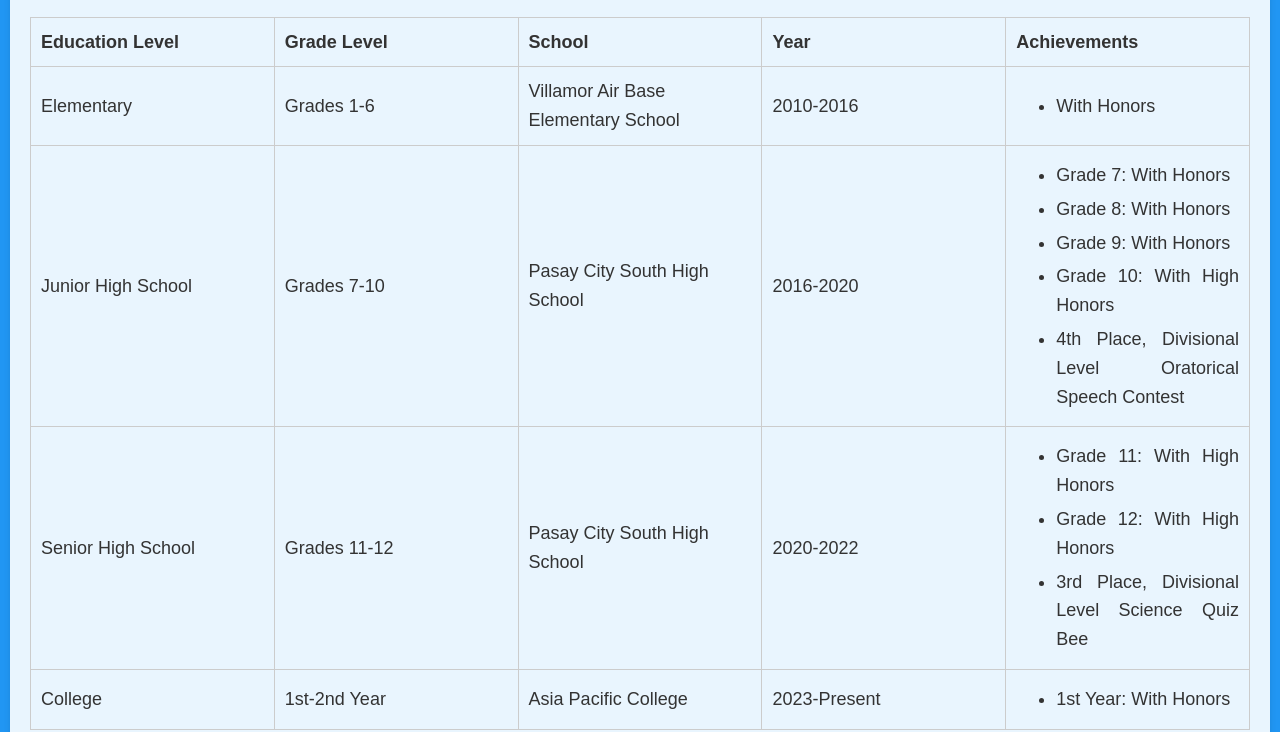
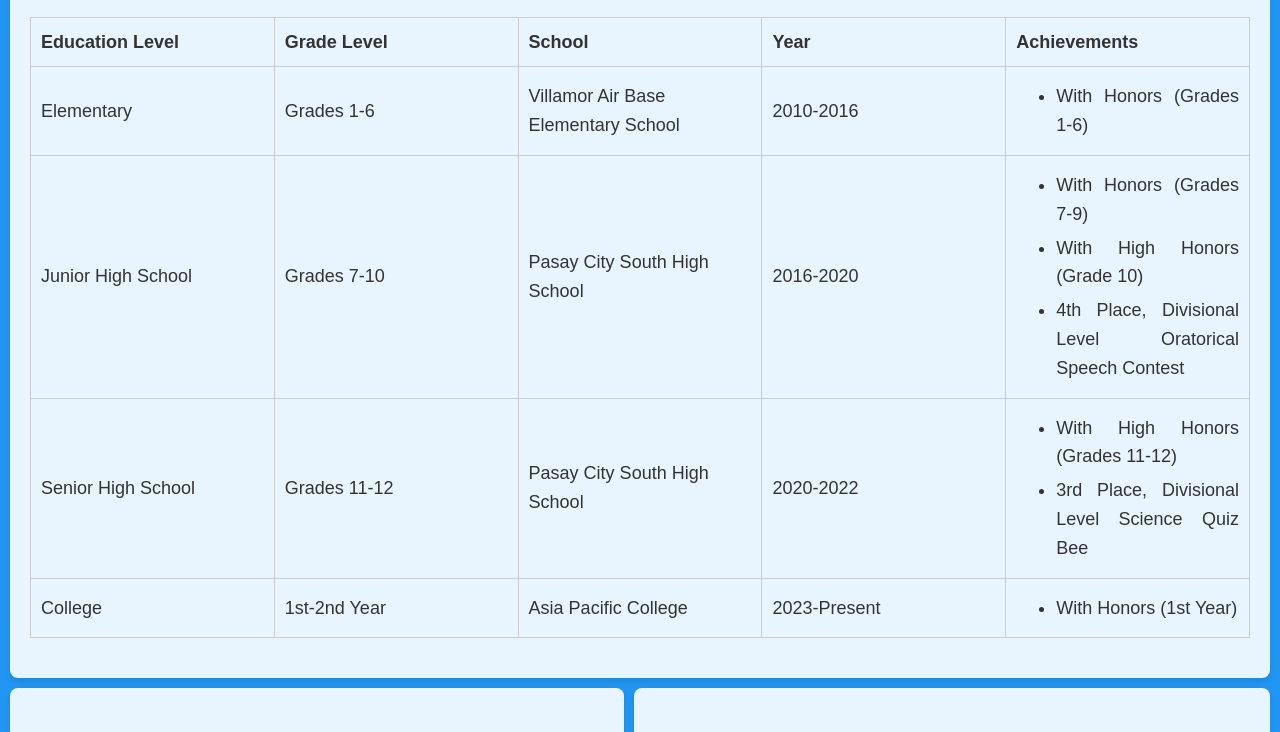
Before and after one commit to rhndzvs/WEBPROG-Personal-Website, a plain HTML site: page home/index.html in a window 1280 px wide. Shown: the part 505-1237 px from the top of the page. Drawn offline with Linux system fonts and the light colour scheme.

Commit message:
Finalize flexbox and grid template

```diff
--- a/home/css/flexbox-grid.css
+++ b/home/css/flexbox-grid.css
@@ -41,6 +41,14 @@ li {
     margin: 5px 0;
 }
 
+.item1 { grid-area: header; }
+.item2 { grid-area: education; }
+.item3 { grid-area: course; }
+.item4 { grid-area: experience; }
+.item5 { grid-area: hobbies; }
+.item6 { grid-area: goals; }
+.item7 { grid-area: gallery; }
+
 .grid-container {
     display: grid;
     grid-template-areas:
@@ -73,14 +81,6 @@ li {
 .grid-container > div h2 {
     text-align: center;
 }
-
-.item1 { grid-area: header; }
-.item2 { grid-area: education; }
-.item3 { grid-area: course; }
-.item4 { grid-area: experience; }
-.item5 { grid-area: hobbies; }
-.item6 { grid-area: goals; }
-.item7 { grid-area: gallery; }
 
 table {
     width: 100%;
--- a/home/index.html
+++ b/home/index.html
@@ -24,6 +24,7 @@
         <th>Year</th>
         <th>Achievements</th>
       </tr>
+
       <tr>
         <td>Elementary</td>
         <td>Grades 1-6</td>
@@ -31,10 +32,11 @@
         <td>2010-2016</td>
         <td>
           <ul>
-            <li>With Honors</li>
+            <li>With Honors (Grades 1-6)</li>
           </ul>
         </td>
       </tr>
+
       <tr>
         <td>Junior High School</td>
         <td>Grades 7-10</td>
@@ -42,14 +44,13 @@
         <td>2016-2020</td>
         <td>
           <ul>
-            <li>Grade 7: With Honors</li>
-            <li>Grade 8: With Honors</li>
-            <li>Grade 9: With Honors</li>
-            <li>Grade 10: With High Honors</li>
+            <li>With Honors (Grades 7-9)</li>
+            <li>With High Honors (Grade 10)</li>
             <li>4th Place, Divisional Level Oratorical Speech Contest</li>
           </ul>
         </td>
       </tr>
+
       <tr>
         <td>Senior High School</td>
         <td>Grades 11-12</td>
@@ -57,12 +58,12 @@
         <td>2020-2022</td>
         <td>
           <ul>
-            <li>Grade 11: With High Honors</li>
-            <li>Grade 12: With High Honors</li>
+            <li>With High Honors (Grades 11-12)</li>
             <li>3rd Place, Divisional Level Science Quiz Bee</li>
           </ul>
         </td>
       </tr>
+
       <tr>
         <td>College</td>
         <td>1st-2nd Year</td>
@@ -70,7 +71,7 @@
         <td>2023-Present</td>
         <td>
           <ul>
-            <li>1st Year: With Honors</li>
+            <li>With Honors (1st Year)</li>
           </ul>
         </td>
       </tr>
```
